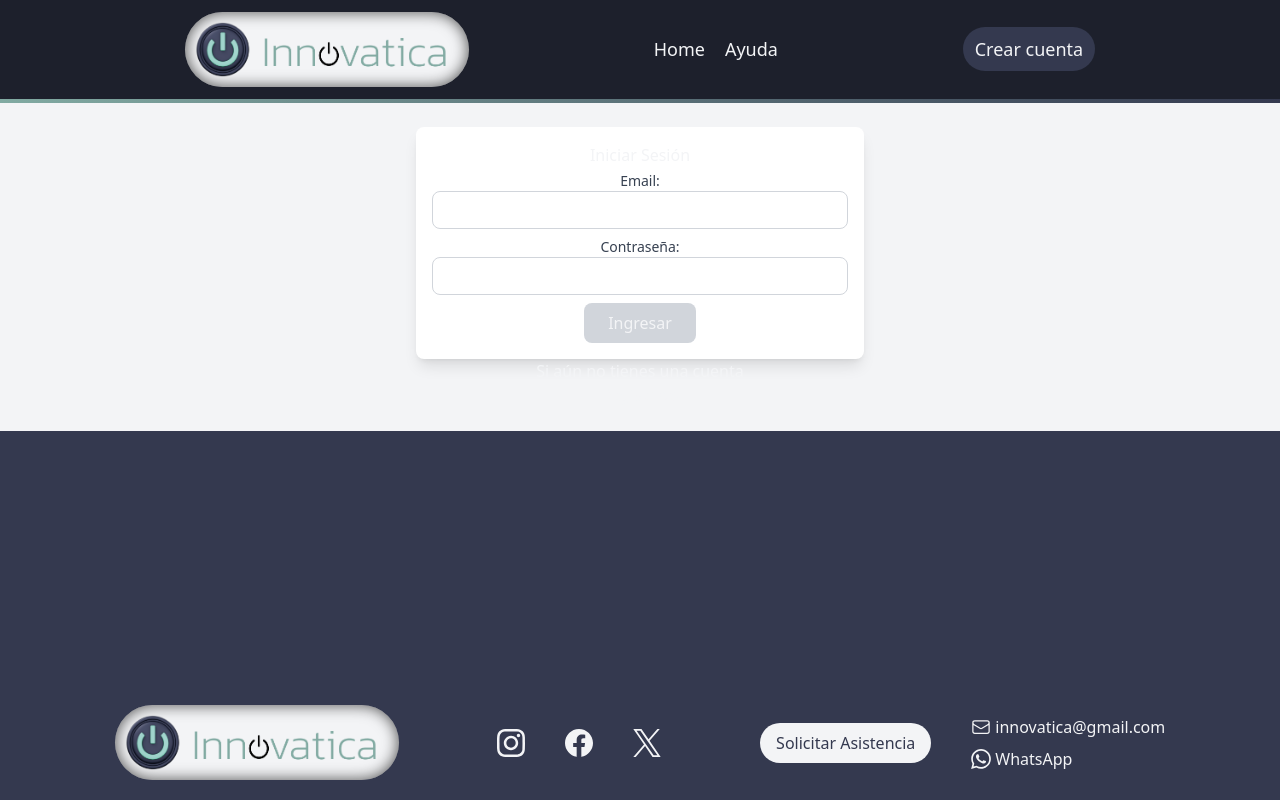
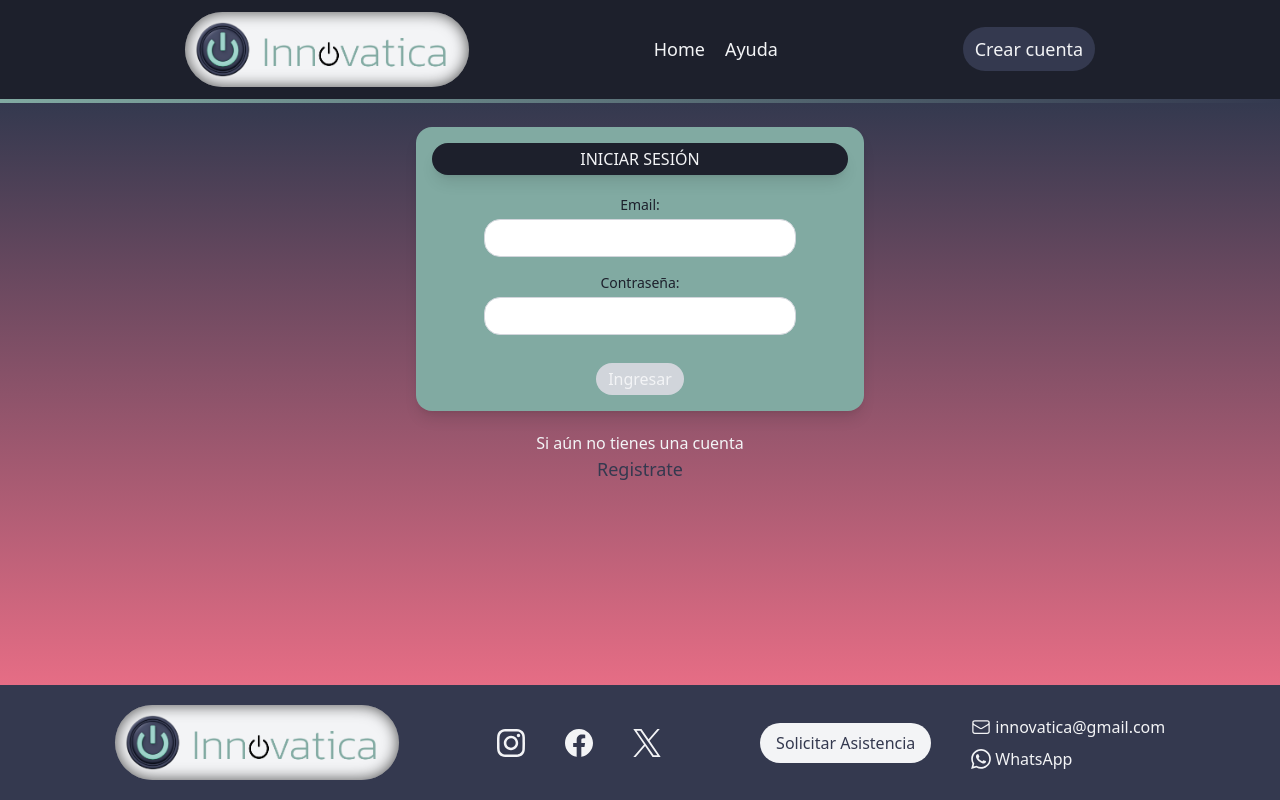
Before and after one commit to tiansanjorge/innovatica, a Next.js app in the folder front/: page /login in a window 1280 px wide. Built offline with nearby package versions, Linux system fonts and the light colour scheme; no server answers.

Commit message:
style: login fomr

```diff
--- a/front/src/app/globals.css
+++ b/front/src/app/globals.css
@@ -9,3 +9,13 @@ body {
   color: #f3f4f6;
   background: #34394f;
 }
+
+input[type="number"]::-webkit-inner-spin-button,
+input[type="number"]::-webkit-outer-spin-button {
+  -webkit-appearance: none;
+  margin: 0;
+}
+
+input[type="number"] {
+  -moz-appearance: textfield;
+}
--- a/front/src/app/not-found.tsx
+++ b/front/src/app/not-found.tsx
@@ -3,11 +3,11 @@ import Link from "next/link";
 export default function NotFound() {
   return (
     <div className="flex flex-col items-center justify-center h-screen">
-      <h1 className="text-4xl font-bold">404 - Página no encontrada</h1>
-      <p className="mt-4 text-lg text-gray-600">
-        La página que estás buscando no existe.
-      </p>
-      <Link href="/" className="mt-6 text-blue-500 hover:underline">
+      <h1 className="text-4xl font-bold">Página no encontrada</h1>
+      <Link
+        href="/"
+        className="mt-6 text-customGreen hover:underline hover:text-teal-800"
+      >
         Ir al inicio
       </Link>
     </div>
--- a/front/src/components/CartComponent/CartComponent.tsx
+++ b/front/src/components/CartComponent/CartComponent.tsx
@@ -88,7 +88,7 @@ export function CartComponent() {
   return (
     <>
       <div className="flex flex-col items-center text-center py-5">
-        <div className="px-3 py-1  rounded-2xl  bg-slate-900 shadow-lg w-1/4 mb-5">
+        <div className="px-3 py-1  rounded-2xl  bg-customDarkBlue shadow-lg w-1/4 mb-5">
           <h1>CARRITO</h1>
         </div>
         <div className="flex justify-evenly flex-wrap w-2/3">
--- a/front/src/components/FavoritesComponent/FavoritesComponent.tsx
+++ b/front/src/components/FavoritesComponent/FavoritesComponent.tsx
@@ -66,7 +66,7 @@ export function FavoritesComponent() {
   return (
     <>
       <div className="flex flex-col items-center text-center py-5">
-        <div className="px-3 py-1  rounded-2xl  bg-slate-900 shadow-lg w-1/4 mb-5">
+        <div className="px-3 py-1  rounded-2xl  bg-customDarkBlue shadow-lg w-1/4 mb-5">
           <h1>FAVORITOS</h1>
         </div>
         <div className="flex justify-evenly flex-wrap w-2/3">
--- a/front/src/components/Header/Header.tsx
+++ b/front/src/components/Header/Header.tsx
@@ -205,7 +205,7 @@ export function Header() {
               transition duration-300 ease-in-out
               rounded-full px-3 py-2"
             >
-              Ingresar
+              Iniciar sesión
             </Link>
           )}
         </div>
--- a/front/src/components/LoginForm/LoginForm.tsx
+++ b/front/src/components/LoginForm/LoginForm.tsx
@@ -99,20 +99,22 @@ export function LoginForm() {
     userCredentials.password;
 
   return (
-    <div className="w-full bg-gray-100 p-6 text-center">
+    <div className="flex flex-grow flex-col items-center w-full p-6 text-center bg-gradient-to-b from-customBlue to-customPink">
       <form
-        className="w-1/2 max-w-md mx-auto bg-white p-4 rounded-lg shadow-lg"
+        className="flex flex-col items-center w-1/2 max-w-md mx-auto bg-customGreen p-4 rounded-2xl shadow-lg"
         onSubmit={handleSubmit}
       >
-        <h1>Iniciar Sesión</h1>
-        <div className="mt-1 text-sm text-red-500">
+        <div className="w-full px-3 py-1 rounded-2xl bg-customDarkBlue shadow-lg mb-5">
+          <h1>INICIAR SESIÓN</h1>
+        </div>
+        <div className="w-3/4 mb-3 text-sm text-red-800">
           <label
-            className="block mb-2 text-sm font-medium text-gray-700"
+            className="block mb-1 text-sm font-medium text-customDarkBlue"
             htmlFor="email"
           >
-            Email:
+            <p className="mb-1">Email:</p>
             <input
-              className="block w-full px-4 py-2 text-sm border border-gray-300 rounded-lg focus:ring-2 focus:ring-blue-500 focus:outline-none"
+              className="block w-full px-4 py-2 text-sm border border-gray-300 rounded-2xl focus:ring-2 focus:ring-customPink text-customBlue focus:outline-none"
               name="email"
               type="string"
               value={userCredentials.email}
@@ -122,14 +124,14 @@ export function LoginForm() {
           </label>
           {touched.email && errors.email && <p> {errors.email} </p>}
         </div>
-        <div className="mt-1 text-sm text-red-500">
+        <div className="w-3/4 mb-3 text-sm text-red-800">
           <label
-            className="block mb-2 text-sm font-medium text-gray-700"
+            className="block mb-1 text-sm font-medium text-customDarkBlue"
             htmlFor="password"
           >
-            Contraseña:
+            <p className="mb-1">Contraseña:</p>
             <input
-              className="block w-full px-4 py-2 text-sm border border-gray-300 rounded-lg focus:ring-2 focus:ring-blue-500 focus:outline-none"
+              className="block w-full px-4 py-2 text-sm border border-gray-300 rounded-2xl focus:ring-2 focus:ring-customPink text-customBlue focus:outline-none"
               name="password"
               type="password"
               value={userCredentials.password}
@@ -140,9 +142,9 @@ export function LoginForm() {
           {touched.password && errors.password && <p> {errors.password} </p>}
         </div>
         <button
-          className={`px-6 py-2  rounded-lg focus:outline-none focus:ring-2 ${
+          className={`w-fit mt-3 px-3 py-1 rounded-2xl ${
             isFormValid
-              ? "bg-blue-500 hover:bg-blue-600 focus:ring-blue-400"
+              ? "bg-customBlue hover:bg-customPink transition duration-300"
               : "bg-gray-300 cursor-not-allowed"
           }`}
           type="submit"
@@ -151,10 +153,15 @@ export function LoginForm() {
           Ingresar
         </button>
       </form>
-      <p>Si aún no tienes una cuenta</p>
-      <Link href="/register">
-        <button>Registrate</button>
-      </Link>
+      <div className="flex flex-col items-center mt-5 w-fit">
+        <p>Si aún no tienes una cuenta</p>
+        <Link
+          href="/register"
+          className="w-fit text-lg hover:underline text-customBlue hover:text-teal-800 transition duration-300"
+        >
+          Registrate
+        </Link>
+      </div>
     </div>
   );
 }
--- a/front/src/components/OrdersComponent/OrdersComponent.tsx
+++ b/front/src/components/OrdersComponent/OrdersComponent.tsx
@@ -86,7 +86,7 @@ export function OrdersComponent() {
         </div>
       ) : (
         <div className="flex flex-col items-center text-center py-5">
-          <div className="px-3 py-1  rounded-2xl  bg-slate-900 shadow-lg w-1/4 mb-5">
+          <div className="px-3 py-1  rounded-2xl  bg-customDarkBlue shadow-lg w-1/4 mb-5">
             <h1>MIS COMPRAS</h1>
           </div>
 
--- a/front/src/components/RegisterForm/FormField.tsx
+++ b/front/src/components/RegisterForm/FormField.tsx
@@ -24,12 +24,12 @@ export function FormField({
   return (
     <div className="w-3/4 mb-3 text-sm text-red-800">
       <label
-        className="block mb-1 text-sm font-medium text-gray-700"
+        className="block mb-1 text-sm font-medium text-customDarkBlue"
         htmlFor={name}
       >
         <p className="mb-1">{label}:</p>
         <input
-          className="block w-full px-4 py-2 text-sm border border-gray-300 rounded-2xl focus:ring-2 focus:ring-blue-500 focus:outline-none"
+          className="block w-full px-4 py-2 text-sm border border-gray-300 rounded-2xl focus:ring-2 focus:ring-customPink text-customBlue focus:outline-none"
           name={name}
           type={type}
           value={value ?? ""}
--- a/front/src/components/SliderHome/SliderHome.tsx
+++ b/front/src/components/SliderHome/SliderHome.tsx
@@ -89,7 +89,7 @@ export function SliderHome() {
             key={index}
             onClick={() => setCurrentIndex(index)}
             className={`w-3 h-3 rounded-full ${
-              currentIndex === index ? "bg-gray-800" : "bg-gray-400"
+              currentIndex === index ? "bg-customGreen" : "bg-customBlue"
             }`}
           ></button>
         ))}
--- a/front/tailwind.config.ts
+++ b/front/tailwind.config.ts
@@ -12,6 +12,7 @@ export default {
         background: "var(--background)",
         foreground: "var(--foreground)",
         customGreen: "#81aaa2",
+        customDarkGreen: "#115e59",
         customBlue: "#34394f",
         customDarkBlue: "#1d202c",
         customPink: "#e66d85",
```
Also changed, not shown: front/src/components/RegisterForm/RegisterForm.tsx (+4 -4 lines).
